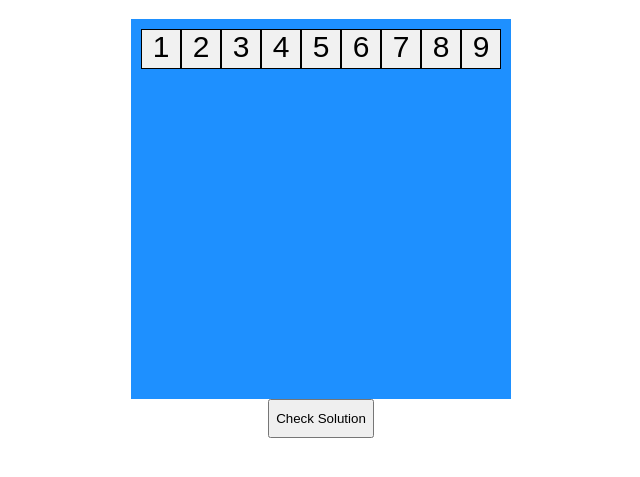
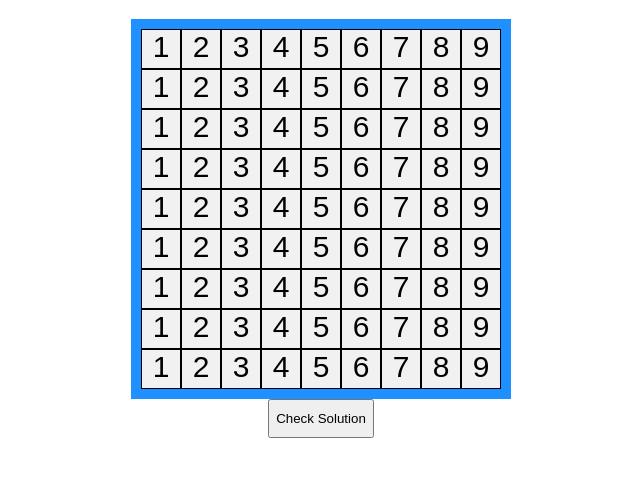
Before and after one commit to azizuddinrahil/Sudoku-game, a plain HTML site: page index.html in a window 1280 px wide. Shown: the part 61-538 px from the top of the page, without its empty margins (319-959 px from the left). Drawn offline with Linux system fonts and the light colour scheme.

Commit message:
Fill all rows with numbers

```diff
--- a/index.html
+++ b/index.html
@@ -17,6 +17,78 @@
       <div>7</div>
       <div>8</div>
       <div>9</div>
+      <div>1</div>
+      <div>2</div>
+      <div>3</div>
+      <div>4</div>
+      <div>5</div>
+      <div>6</div>
+      <div>7</div>
+      <div>8</div>
+      <div>9</div>
+      <div>1</div>
+      <div>2</div>
+      <div>3</div>
+      <div>4</div>
+      <div>5</div>
+      <div>6</div>
+      <div>7</div>
+      <div>8</div>
+      <div>9</div>
+      <div>1</div>
+      <div>2</div>
+      <div>3</div>
+      <div>4</div>
+      <div>5</div>
+      <div>6</div>
+      <div>7</div>
+      <div>8</div>
+      <div>9</div>
+      <div>1</div>
+      <div>2</div>
+      <div>3</div>
+      <div>4</div>
+      <div>5</div>
+      <div>6</div>
+      <div>7</div>
+      <div>8</div>
+      <div>9</div>
+      <div>1</div>
+      <div>2</div>
+      <div>3</div>
+      <div>4</div>
+      <div>5</div>
+      <div>6</div>
+      <div>7</div>
+      <div>8</div>
+      <div>9</div>
+      <div>1</div>
+      <div>2</div>
+      <div>3</div>
+      <div>4</div>
+      <div>5</div>
+      <div>6</div>
+      <div>7</div>
+      <div>8</div>
+      <div>9</div>
+      <div>1</div>
+      <div>2</div>
+      <div>3</div>
+      <div>4</div>
+      <div>5</div>
+      <div>6</div>
+      <div>7</div>
+      <div>8</div>
+      <div>9</div>
+      <div>1</div>
+      <div>2</div>
+      <div>3</div>
+      <div>4</div>
+      <div>5</div>
+      <div>6</div>
+      <div>7</div>
+      <div>8</div>
+      <div>9</div>
     </div>
     <div><button id="check-button">Check Solution</button></div>
   </body>
```
